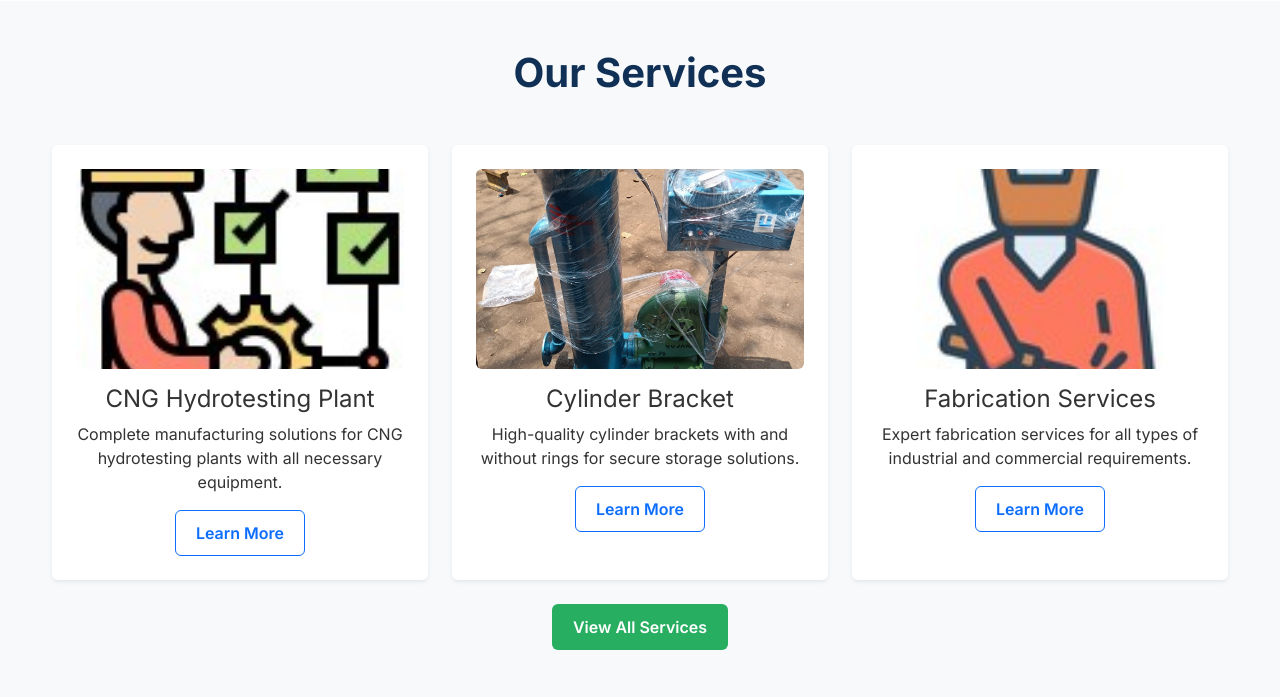
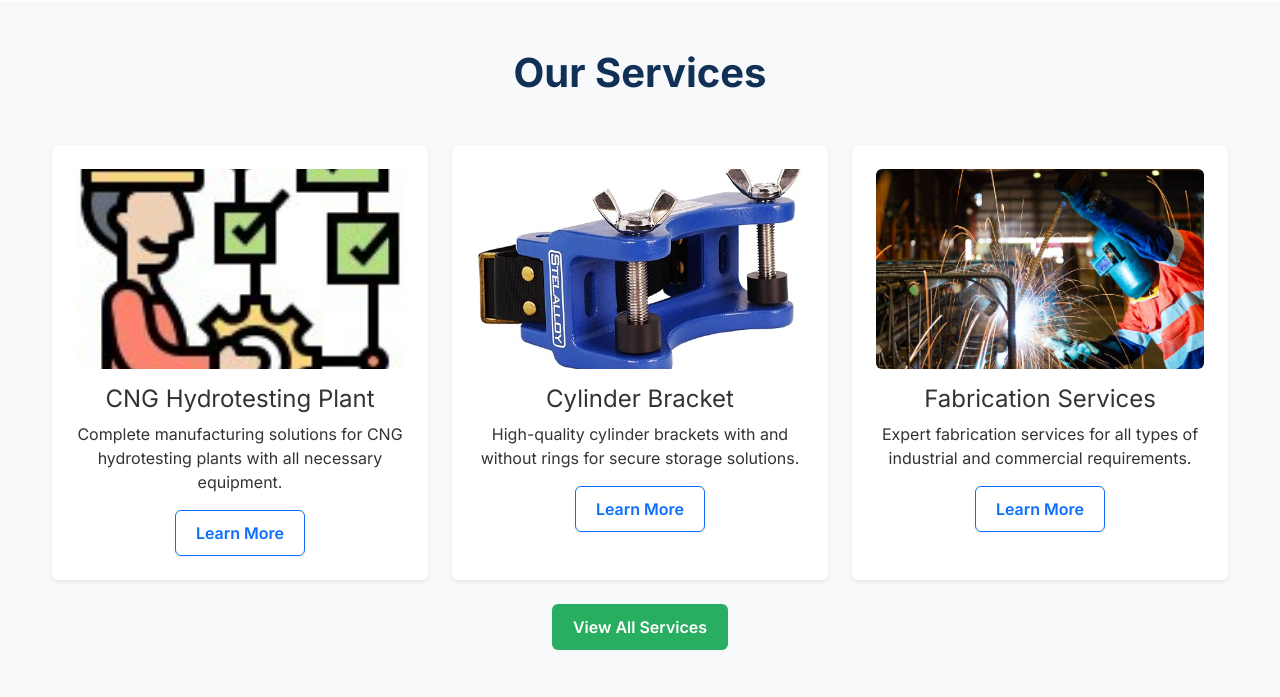
Before and after one commit to yadav-v/OmIndustriesIndia, a Flask app: page / in a window 1280 px wide. Shown: the part 1366-2063 px from the top of the page. Run offline with Flask 3, Linux system fonts and the light colour scheme; data comes from the database, SQL or seed files in the repository; some libraries are stand-ins or nearby versions.

Commit message:
Staging (#5)
* done (#1)

* serviceimages

* changesimage

```diff
--- a/templates/public/pages/home.html
+++ b/templates/public/pages/home.html
@@ -15,7 +15,7 @@
         </div>
       </div>
     </div>
-    <div class="hero-slide" style="background-image: url('{{ url_for('static', filename='image/cngmanufacture.jpg') }}');">
+    <div class="hero-slide" style="background-image: url('{{ url_for('static', filename='image/cylinderbracket.jpg') }}');">
       <div class="hero-content">
         <h1>Premium Quality Cylinder Brackets</h1>
         <p>Durable and reliable solutions for your cylinder storage needs</p>
@@ -25,7 +25,7 @@
         </div>
       </div>
     </div>
-    <div class="hero-slide" style="background-image: url('{{ url_for('static', filename='image/fabriation.jpg') }}');">
+    <div class="hero-slide" style="background-image: url('{{ url_for('static', filename='image/fabrication.jpg') }}');">
       <div class="hero-content">
         <h1>Expert Fabrication Services</h1>
         <p>Custom fabrication solutions for all your industrial needs</p>
@@ -83,7 +83,7 @@
       </div>
       <div class="col-md-4">
         <div class="service-card text-center p-4 bg-white rounded shadow-sm h-100">
-          <img src="{{ url_for('static', filename='image/img1.jpeg') }}" class="img-fluid rounded mb-3" alt="Cylinder Bracket">
+          <img src="{{ url_for('static', filename='image/cylinderbracket.jpg') }}" class="img-fluid rounded mb-3" alt="Cylinder Bracket">
           <h4>Cylinder Bracket</h4>
           <p>High-quality cylinder brackets with and without rings for secure storage solutions.</p>
           <a href="{{ url_for('service_cylinder') }}" class="btn btn-outline-primary">Learn More</a>
@@ -91,7 +91,7 @@
       </div>
       <div class="col-md-4">
         <div class="service-card text-center p-4 bg-white rounded shadow-sm h-100">
-          <img src="{{ url_for('static', filename='image/fabriation.jpg') }}" class="img-fluid rounded mb-3" alt="Fabrication">
+          <img src="{{ url_for('static', filename='image/fabrication.jpeg') }}" class="img-fluid rounded mb-3" alt="Fabrication">
           <h4>Fabrication Services</h4>
           <p>Expert fabrication services for all types of industrial and commercial requirements.</p>
           <a href="{{ url_for('service_fabrication') }}" class="btn btn-outline-primary">Learn More</a>
```
Also changed, not shown: static/image/cylinderbracket.jpg (added), static/image/fabrication.jpeg (added).
